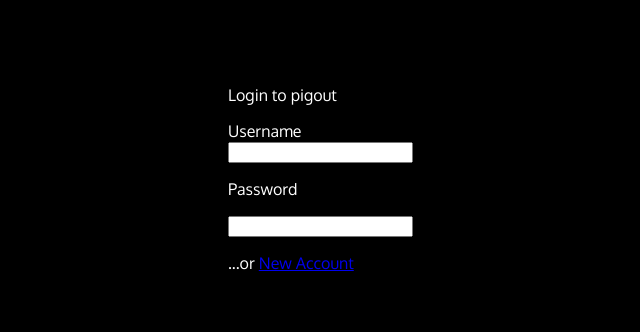
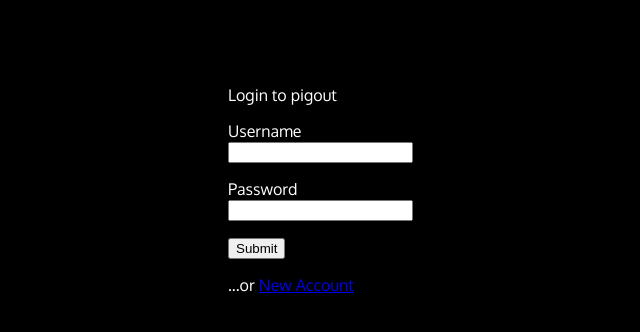
Before and after one commit to civilwarbeard/didieataburger, a Flask app: page /login in a window 1280 px wide. Shown: the part 231-563 px from the top of the page, without its empty margins (312-952 px from the left). Run offline with Flask 2, Linux system fonts and the light colour scheme.

Commit message:
formatting

```diff
--- a/didieataburger/templates/login.html
+++ b/didieataburger/templates/login.html
@@ -5,8 +5,9 @@
 	<body>
 		<div class="center">
 			<p>Login to pigout</p>
-			<p>Username<form><input type="text" name="username" /></form></p>
-			<p>Password<form><input type="password" name="password" /></form></p>
+			<p>Username<input type="text" name="username" id="username" /></p>
+			<p>Password<input type="password" name="password" id="password" /></p>
+			<p><input type="submit" value="Submit"></p>
 			<p>...or <a href="{{ url_for('create') }}">New Account</a></p>
 		</div>
 	</body>
```
